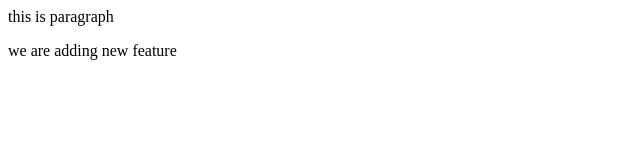
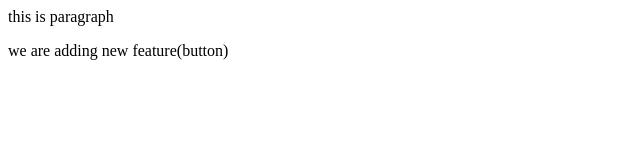
Before and after one commit to Prakashdeshmuk/localrepo, a plain HTML site: page index.html in a window 1280 px wide. Shown: the full height of the page, 0-640 px from the left. Drawn offline with Linux system fonts and the light colour scheme.

```diff
--- a/index.html
+++ b/index.html
@@ -1,2 +1,2 @@
 <p>this is paragraph</p>
-<p>we are adding new feature</p>
+<p>we are adding new feature(button)</p>
```
